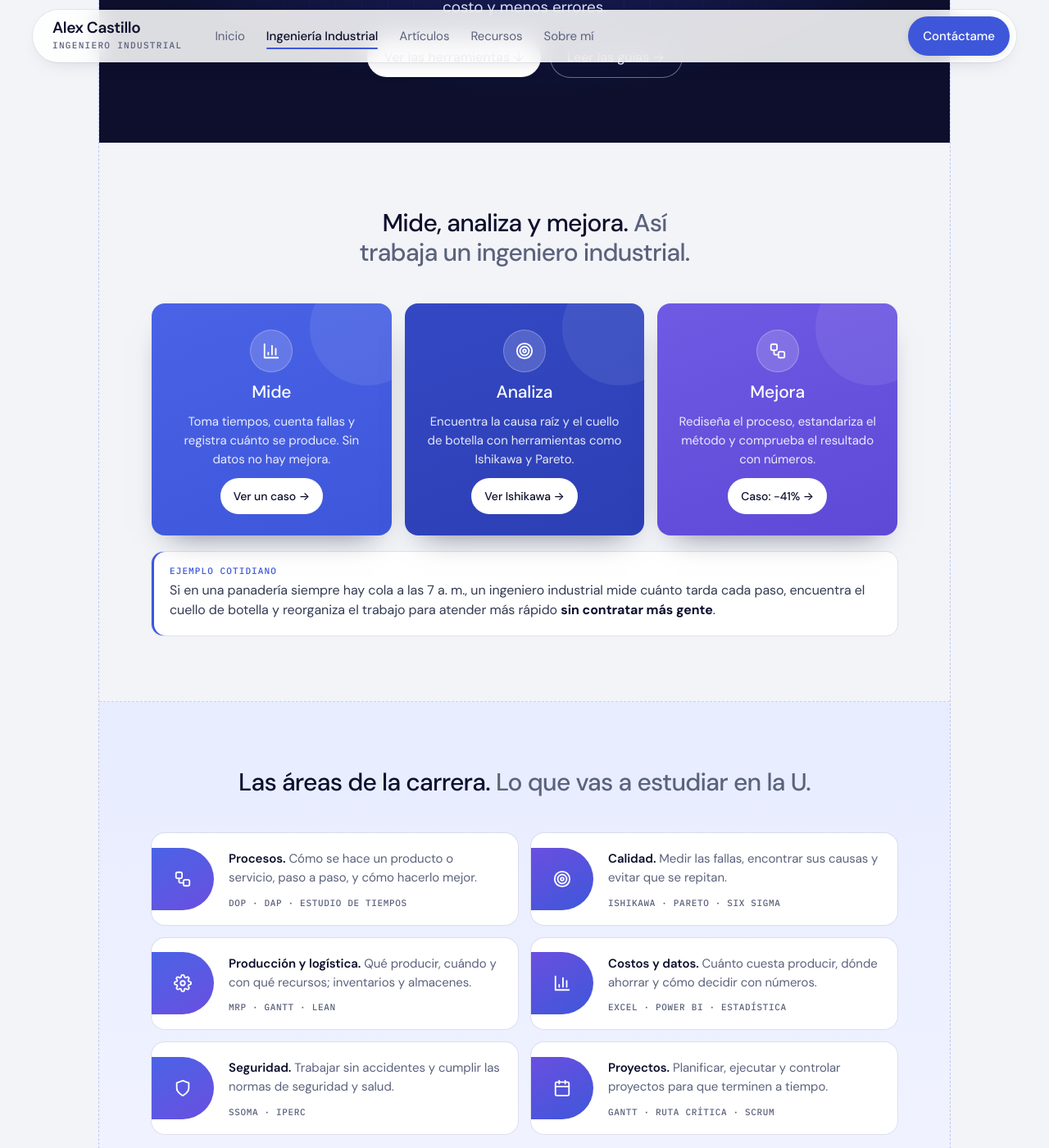
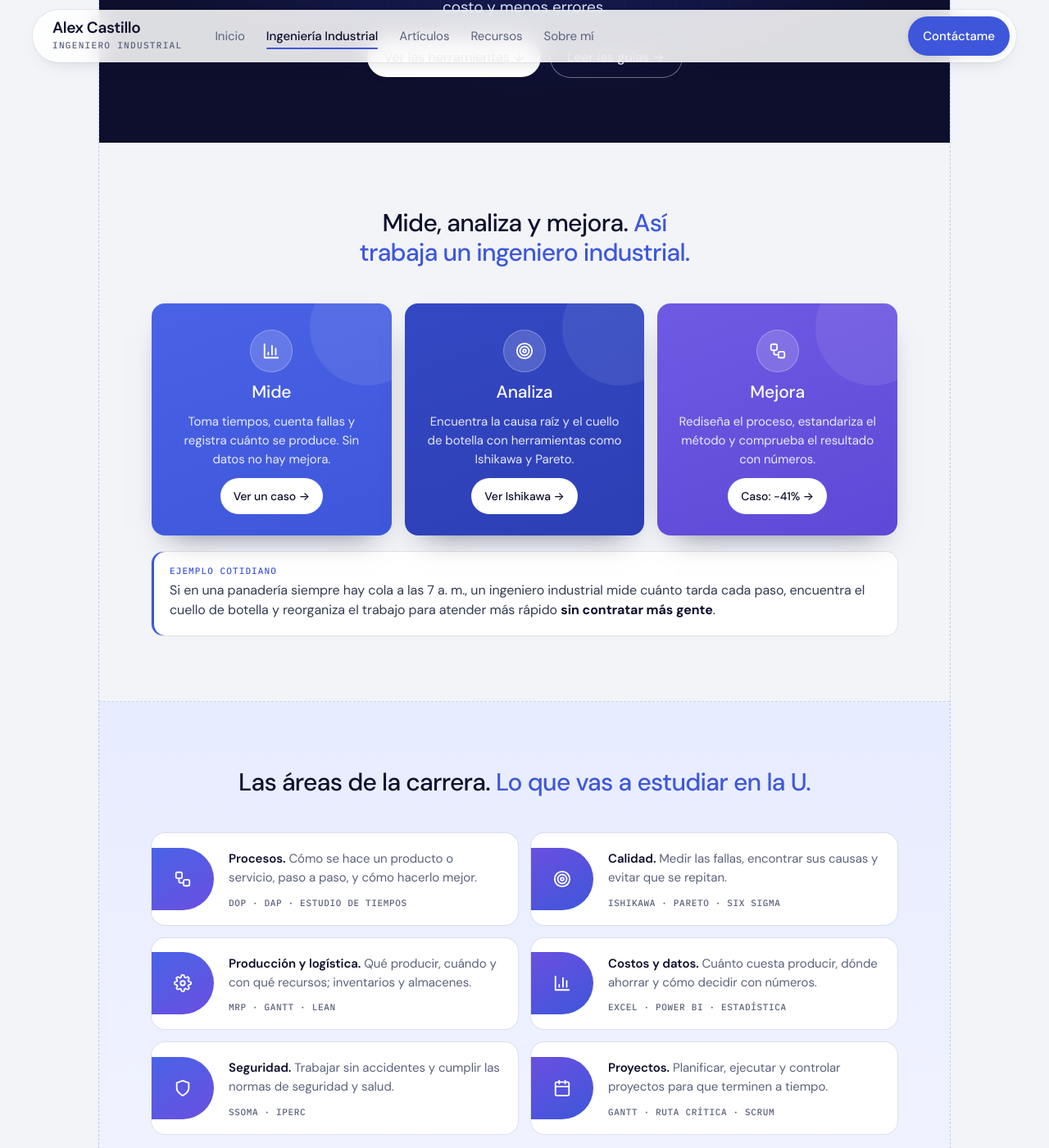
Before and after one commit to AlexCastilloFar/AlexCastilloFar.github.io, a Jekyll site: the page built from ingenieria-industrial/index.html, in a window 1280 px wide and 1400 px high, scrolled down 478 px. Shown: the whole window at 82% size. Built offline with Jekyll 4.4.1, drawn with Linux system fonts in a browser that asks for light colours.

Commit message:
Segunda parte de los títulos en índigo (pendiente de aprobación)
Co-Authored-By: Claude Opus 5.5 <noreply@anthropic.com>
Claude-Session: https://claude.ai/code/session_01PDpecnC4qJskpxKXANRDtd

```diff
--- a/assets/css/style.css
+++ b/assets/css/style.css
@@ -842,3 +842,6 @@ a.ii-item:hover{box-shadow:0 0 0 1px rgba(62,87,218,.4),0 12px 26px -18px rgba(1
 .ii-item-ico .ico-box{box-shadow:0 6px 14px -8px rgba(62,87,218,.6)}
 .ii-item{background:linear-gradient(160deg,#e6ebff 0%,#f3f5ff 45%,#fff 85%)}
 .ii-item:nth-child(4n+2),.ii-item:nth-child(4n+3){background:linear-gradient(180deg,#e3e9ff 0%,#f3f5ff 50%,#fff 90%)}
+/* Títulos en dos tonos: la segunda parte en índigo (como "fácil" en el inicio) en vez de gris */
+.ii-h span{color:var(--accent)}
+.ii-azul .ii-h span{color:#c3ccff}
```
